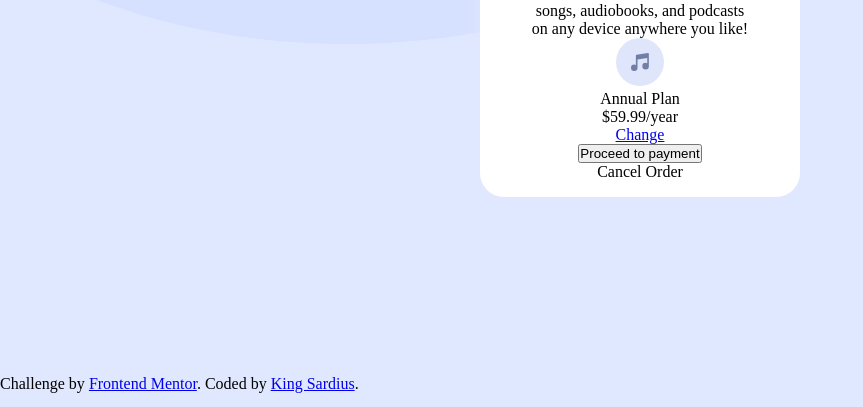
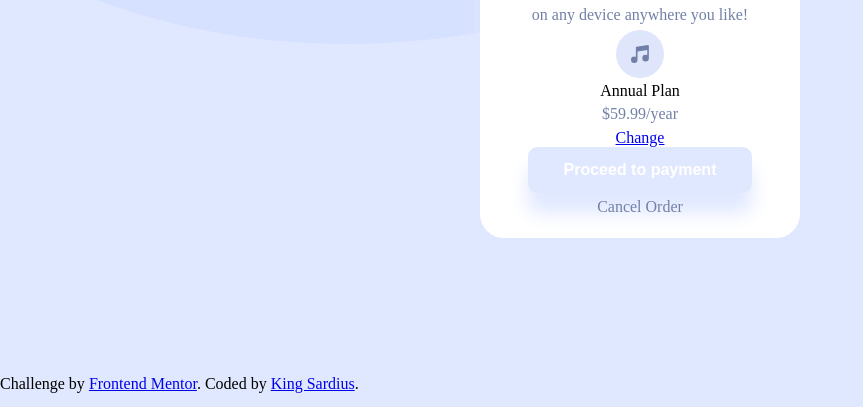
Before and after one commit to SardiusJay/Order-summary, a plain HTML site: page index.html in a window 1280 px wide. Shown: the part 393-800 px from the top of the page, without its empty margins (0-863 px from the left). Drawn offline with Linux system fonts and the light colour scheme.

Commit message:
second commit

```diff
--- a/style.css
+++ b/style.css
@@ -41,6 +41,32 @@ body{
     text-align: center;
 }
 
+.cont--bdy > h2{
+    font-weight: 900;
+}
+
+.cont--bdy p {
+    line-height: 1.8rem;
+    color: hsl(224, 23%, 55%);
+
+}
+
+button{
+    border-radius: 0.6rem;
+    border: none;
+    width: 100%;
+    font-weight: 700;
+    color: white;
+    padding: 0.9em 2em;
+    font-size: 1rem;
+    background-color: hsl(225, 100%, 94%);
+    box-shadow: 0px 20px 20px 0px hsl(225, 100%, 94%) ;
+}
+button:hover{
+    cursor: pointer;
+    opacity: 0.7;
+}
+
 .attribution{
     align-items: center;
     justify-content: center;
```
